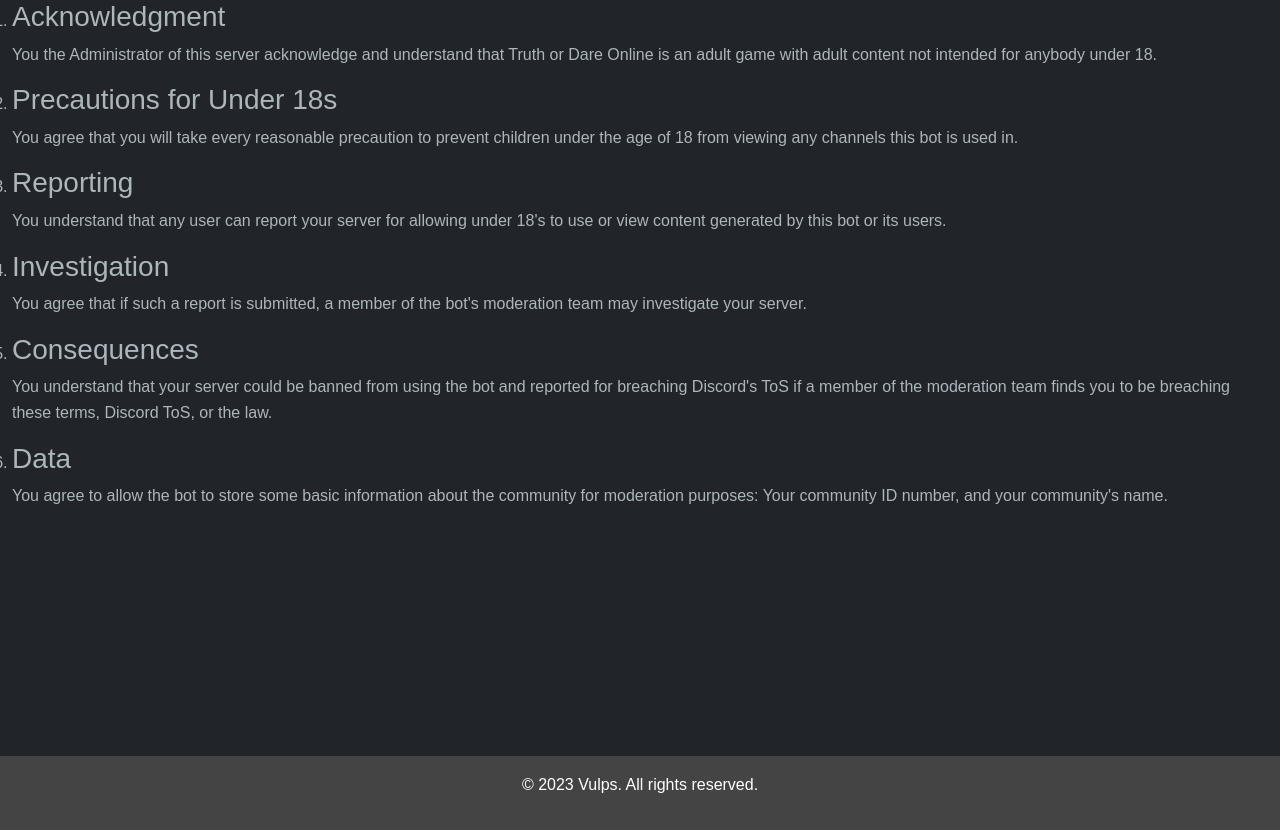
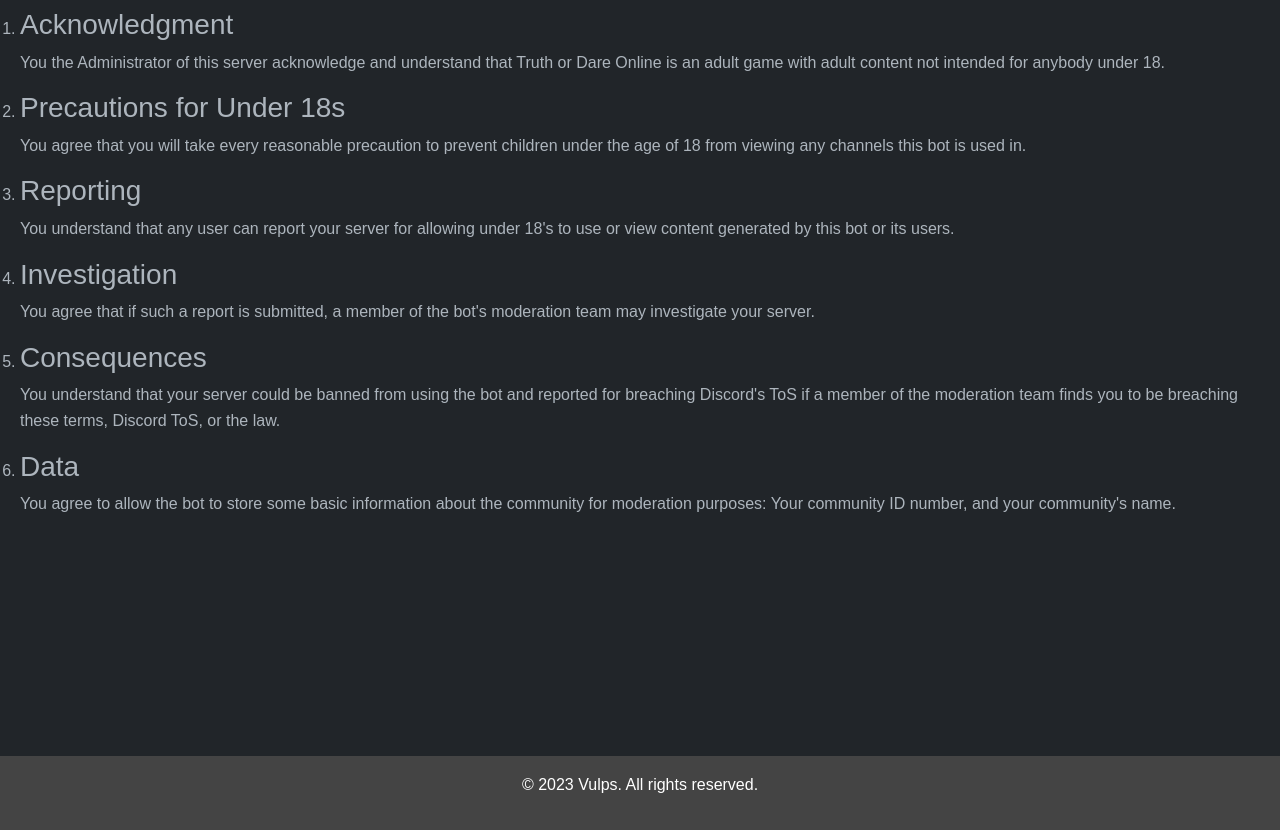
Before and after one commit to Vulps22/vulps.co.uk, a PHP site: template templates/tord-terms.php in a window 1280 px wide. Run offline with PHP 8.4, Linux system fonts and the light colour scheme; the template is opened without the code that fills it, so the values that code supplies are empty.

Commit message:
c'mon, this should be easy!

```diff
--- a/templates/tord-terms.php
+++ b/templates/tord-terms.php
@@ -1,5 +1,5 @@
-<div class="row align-items-center m-0">
-	<ol class="ml-2">
+<div class="row align-items-center m-2">
+	<ol>
 		<li>
 			<h3> Acknowledgment </h3>
 			<p> You the Administrator of this server acknowledge and understand that Truth or Dare Online is an adult
@@ -21,7 +21,6 @@
 				server.</p>
 		</li>
 		<li>
-
 			<h3>Consequences</h3>
 			<p>You understand that your server could be banned from using the bot and reported for breaching Discord's
 				ToS
```
